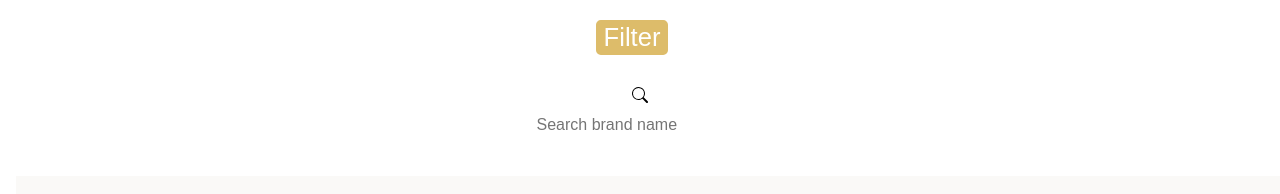
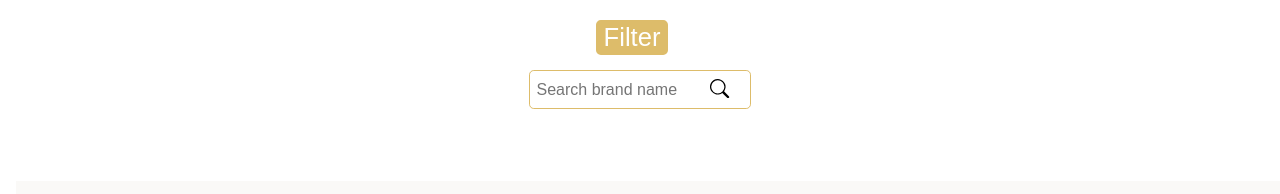
Before and after one commit to code1ayush/Shopping-project, a React (Create React App) app: page /Shop in a window 1280 px wide. Shown: the part 334-528 px from the top of the page. Built offline with nearby package versions, Linux system fonts and the light colour scheme.

Commit message:
styling correction

```diff
--- a/src/App.css
+++ b/src/App.css
@@ -539,7 +539,7 @@ grid-template-rows: 24vw auto 0;
 
 .contact{
   background-color: #DDBC6A;
-  width: 11vh;
+  width: 70vh;
   border-radius: 1rem;
   overflow: hidden;
   margin: auto;
@@ -810,3 +810,22 @@ input{
 
 
 }
+
+.search-bar{
+  border: 1.5px solid #DDBC6A;
+  position: relative;
+  top: -2.5rem;
+}
+
+.search-btn{
+  position: relative;
+  top: -.5rem;
+  left: 5rem;
+  font-size: larger;
+  cursor: pointer;
+  z-index: 9;
+}
+
+.search-btn::selection{
+  border:#DDBC6A
+}
--- a/src/App.js
+++ b/src/App.js
@@ -1,4 +1,4 @@
-import React,{useState, useEffect,useContext} from 'react'
+import React,{useState, useEffect} from 'react'
 import { BrowserRouter, Routes, Route } from "react-router-dom";
 import './App.css';
 import Data from './data';
```
